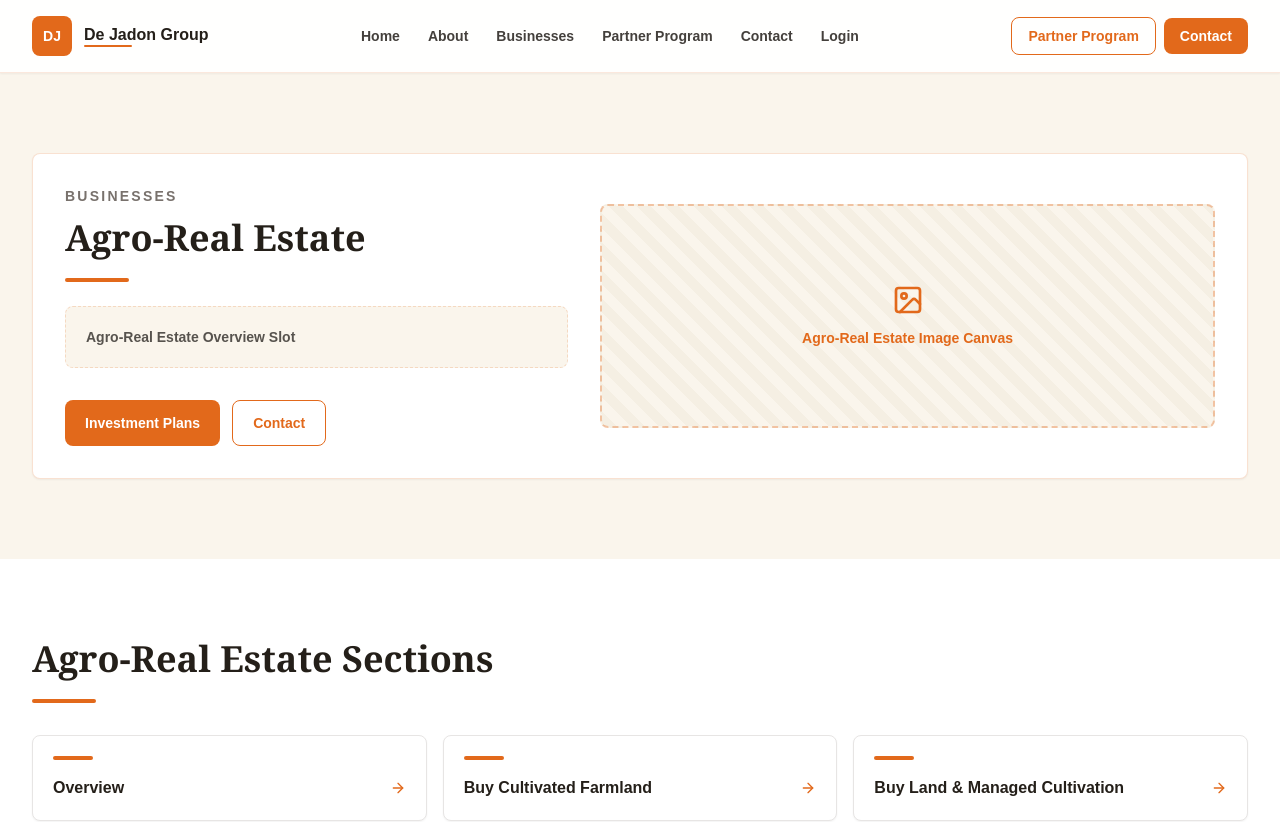
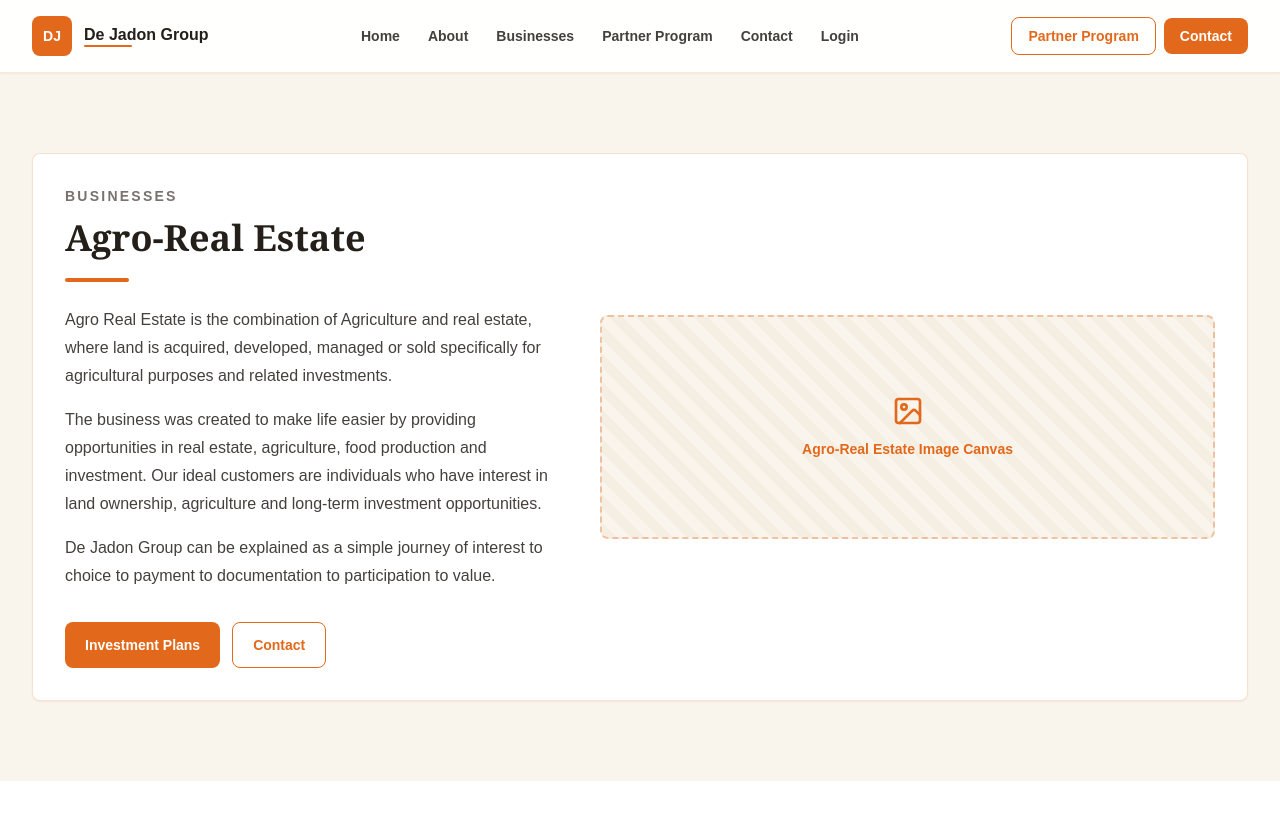
Before and after one commit to Emiloart/Dejadongroup, a Next.js app: page /businesses/agro-real-estate in a window 1280 px wide. Shown: the top 822 px of the page. Built offline with nearby package versions, Linux system fonts and the light colour scheme.

Commit message:
content: add supplied Agro-Real Estate overview

```diff
--- a/src/app/businesses/agro-real-estate/page.tsx
+++ b/src/app/businesses/agro-real-estate/page.tsx
@@ -30,7 +30,11 @@
             </>
           }
         >
-          <ContentSlot label="Agro-Real Estate Overview Slot" />
+          <div className="max-w-3xl space-y-4 text-stone-700">
+            <p className="leading-7">Agro Real Estate is the combination of Agriculture and real estate, where land is acquired, developed, managed or sold specifically for agricultural purposes and related investments.</p>
+            <p className="leading-7">The business was created to make life easier by providing opportunities in real estate, agriculture, food production and investment. Our ideal customers are individuals who have interest in land ownership, agriculture and long-term investment opportunities.</p>
+            <p className="leading-7">De Jadon Group can be explained as a simple journey of interest to choice to payment to documentation to participation to value.</p>
+          </div>
         </PageHero>
       </PageSection>
       <PageSection tinted>
```
